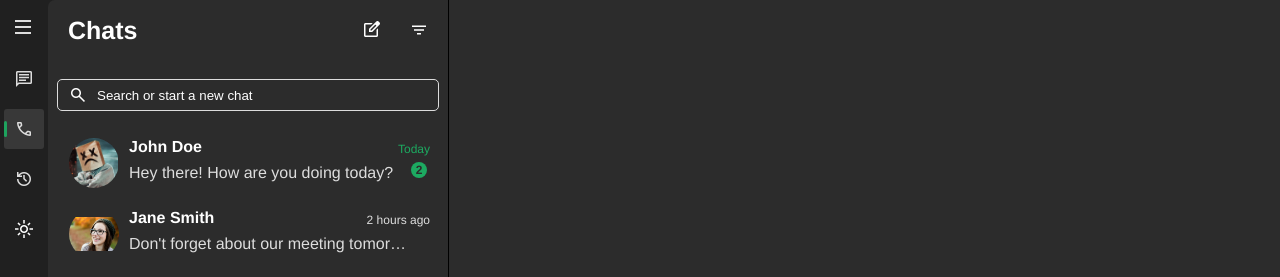
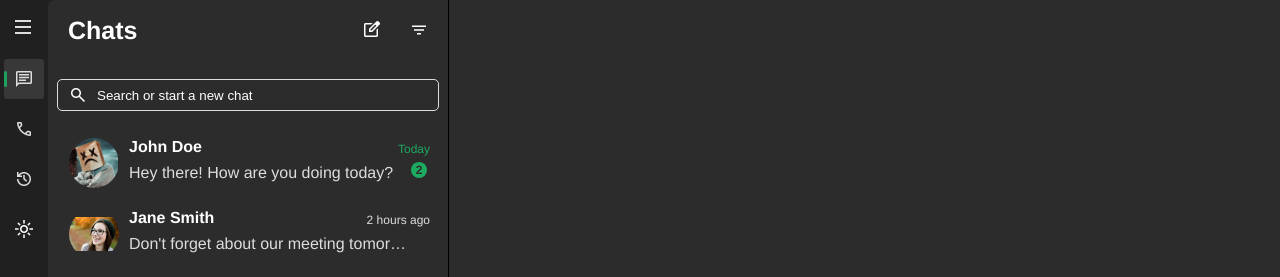
Before and after one commit to Mahaveer1013/Whatsapp-clone, a plain HTML site: page index.html in a window 1280 px wide. Shown: the top 277 px of the page. Drawn offline with nearby package versions, Linux system fonts and the light colour scheme.

Commit message:
aside btn changed

```diff
--- a/index.html
+++ b/index.html
@@ -28,13 +28,13 @@
                         arrow_back
                 </span>
             </div>
-            <li index="1" class="aside-btn">
+            <li index="1" class="active aside-btn">
                 <span class="material-symbols-outlined">
                     chat
                 </span>
                 <p>Chats</p>
             </li>
-            <li class="active aside-btn" index="2">
+            <li class="aside-btn" index="2">
                 <span class="material-symbols-outlined">
                     call
                 </span>
```
